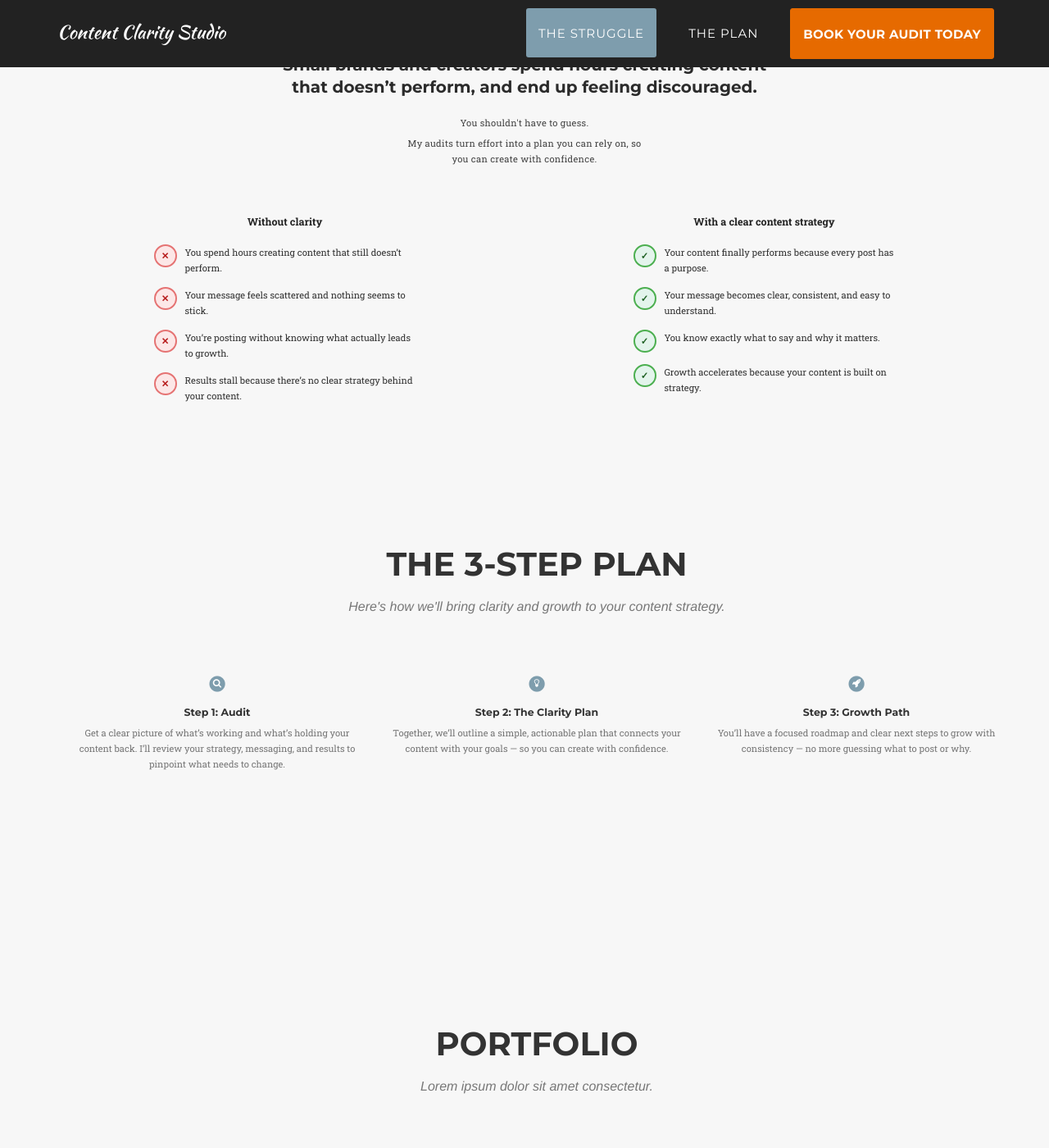
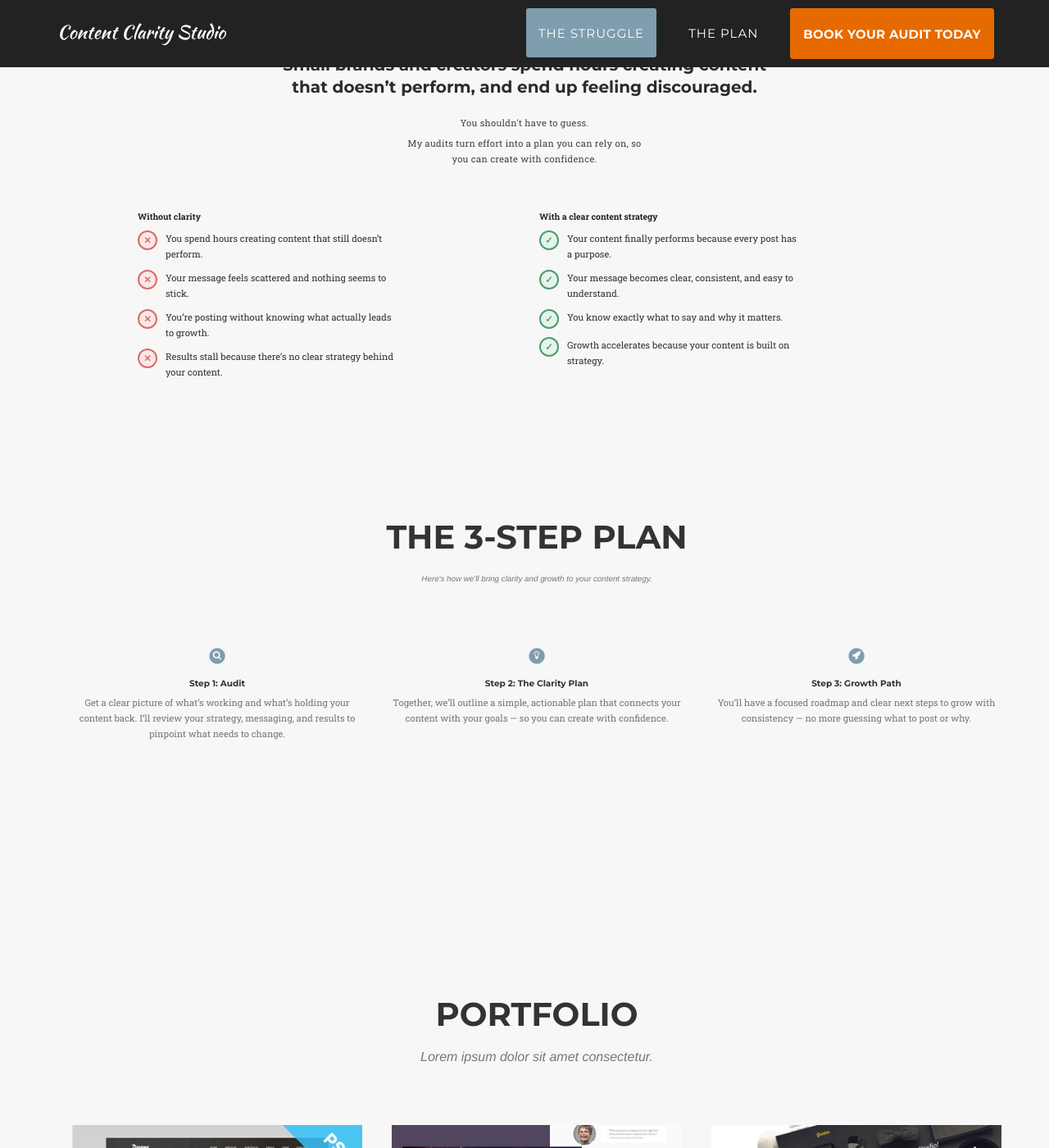
Before and after one commit to ContentClarityStudio/contentclaritystudio.github.io, a Jekyll site: the page built from index.html, in a window 1280 px wide and 1400 px high, scrolled down 1086 px. Shown: the whole window at 82% size. Built offline with Jekyll 4.4.1, drawn with Linux system fonts in a browser that asks for light colours; some web fonts are replaced.

Commit message:
Update overrides.css

```diff
--- a/css/overrides.css
+++ b/css/overrides.css
@@ -401,3 +401,84 @@ header .intro-heading {
 #services .fa-stack {
   font-size: 2.6em;   /* bump this up/down if you want */
 }
+
+
+/* === Struggle section: spacing + bigger, readable text === */
+
+#problem .struggle-grid {
+  max-width: 980px;          /* pulls the two columns closer together */
+  margin: 35px auto 10px;
+  text-align: left;          /* bullets read more naturally */
+}
+
+#problem .struggle-column-title {
+  font-size: 1.05rem;        /* a bit larger than body text */
+  font-weight: 600;
+  margin-bottom: 10px;
+}
+
+#problem .struggle-list {
+  list-style: none;
+  padding: 0;
+  margin: 0;
+}
+
+#problem .struggle-list li {
+  display: flex;
+  align-items: flex-start;
+  gap: 10px;
+  margin-bottom: 10px;
+  font-size: 1rem;           /* ~16px on most browsers */
+  line-height: 1.6;          /* easier for older eyes */
+}
+
+/* Circle icons for X / ✓ */
+#problem .struggle-icon {
+  flex: 0 0 24px;
+  width: 24px;
+  height: 24px;
+  border-radius: 50%;
+  display: inline-flex;
+  align-items: center;
+  justify-content: center;
+  font-size: 14px;
+  font-weight: 700;
+}
+
+/* Red “failure” side */
+#problem .struggle-failure .struggle-icon {
+  border: 2px solid #d96b6b;
+  color: #d96b6b;
+}
+
+/* Green “success” side */
+#problem .struggle-success .struggle-icon {
+  border: 2px solid #4d9b6b;
+  color: #4d9b6b;
+}
+
+/* Mobile: add breathing room between the two columns when stacked */
+@media (max-width: 767px) {
+  #problem .struggle-grid {
+    max-width: 100%;
+  }
+  #problem .struggle-grid .col-sm-6 {
+    margin-bottom: 20px;
+  }
+}
+
+/* === 3-Step Plan icons: bump size back up === */
+
+#plan .fa-stack.fa-4x {
+  font-size: 3.2rem;   /* bigger icons without touching anything else */
+}
+
+/* Optional: slightly larger headings + copy in the plan if you want */
+#plan .service-heading {
+  font-size: 1.05rem;
+}
+
+#plan .text-muted {
+  font-size: 0.98rem;
+  line-height: 1.7;
+}
```
